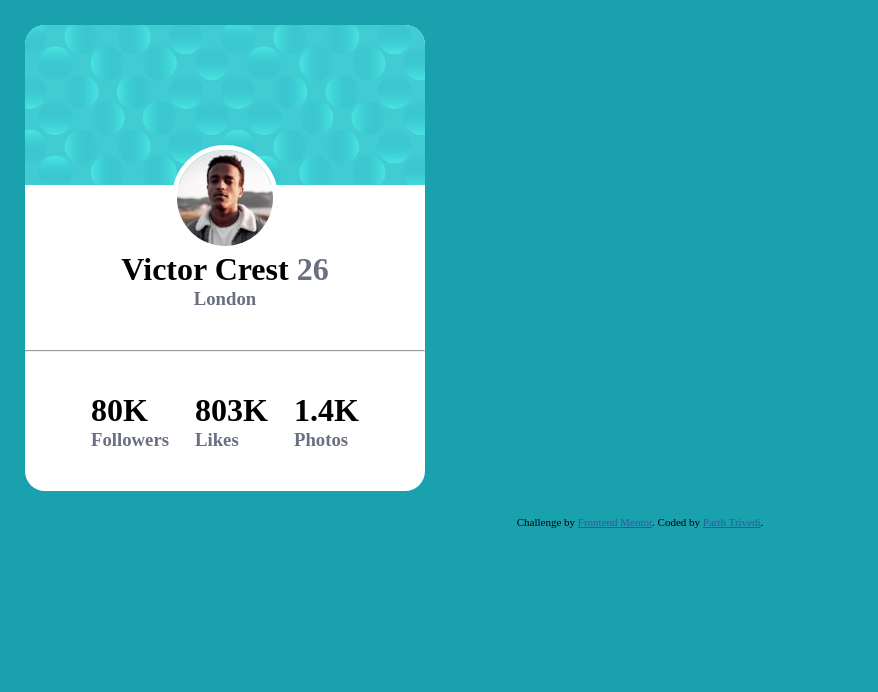
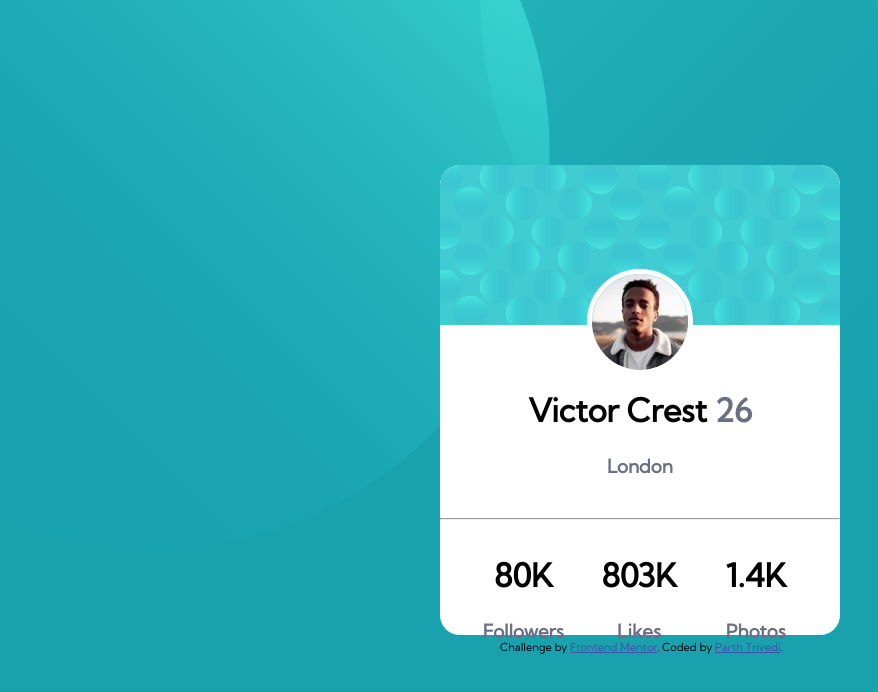
Before and after one commit to ParthTri/profile-card-component-main, a plain HTML site: page index.html in a window 1280 px wide. Shown: the whole page, without its empty margins (0-878 px from the left). Drawn offline with Linux system fonts and the light colour scheme.

Commit message:
card positioned

```diff
--- a/index.html
+++ b/index.html
@@ -19,6 +19,7 @@
 		<style></style>
 	</head>
 	<body>
+		<img src="/images/bg-pattern-top.svg" alt="" class="top" />
 		<div class="card">
 			<div class="card-header">
 				<img src="/images/bg-pattern-card.svg" alt="" class="card-pattern" />
@@ -48,5 +49,6 @@
 				>Frontend Mentor</a
 			>. Coded by <a href="#">Parth Trivedi</a>.
 		</div>
+		<img src="/images/bg-pattern-bottom.svg" alt="" class="bottom" />
 	</body>
 </html>
--- a/style.css
+++ b/style.css
@@ -1,3 +1,4 @@
+@import url("https://fonts.googleapis.com/css2?family=Kumbh+Sans&display=swap");
 * {
 	margin: 0;
 	padding: 0;
@@ -6,22 +7,51 @@
 
 body {
 	background-color: hsl(185, 75%, 39%);
+	font-family: "Kumbh Sans", sans-serif;
+	position: relative;
 }
 
-hr {
-	color: hsl(0, 0%, 59%);
+.top,
+.bottom {
+	position: absolute;
+	width: 800px;
+	/* width: 200px; */
+	z-index: 0;
+}
+
+.top {
+	top: 0;
+	left: 0;
+	margin: -250px;
+}
+
+.bottom {
+	bottom: 0;
+	right: 0;
+	margin: -100px 0 -400px 0;
+}
+
+h1 {
+	padding: 5px;
+	margin: 10px;
 }
 
 .age,
 h3 {
 	color: hsl(227, 10%, 46%);
+	padding-top: 10px;
 }
 
 .card {
 	background-color: #ffffff;
 	width: 400px;
+	height: 470px;
 	border-radius: 20px;
-	margin: 25px;
+	z-index: 1;
+
+	position: fixed;
+	left: calc(50vw - 200px);
+	top: calc(50vh - 235px);
 }
 
 .card-header {
@@ -47,7 +77,7 @@ h3 {
 .profile-img {
 	border-radius: 50%;
 	border: 5px solid white;
-	margin-top: 25%;
+	margin-top: 20%;
 	z-index: 1;
 }
 
@@ -55,12 +85,18 @@ h3 {
 	display: flex;
 	justify-content: space-evenly;
 	list-style: none;
-	padding: 10%;
+	padding: 5%;
+}
+
+li {
+	text-align: center;
 }
 
 .attribution {
 	font-size: 11px;
-	text-align: center;
+	position: fixed;
+	left: calc(50vw - 140px);
+	top: calc(50vh + 240px);
 }
 .attribution a {
 	color: hsl(228, 45%, 44%);
```
